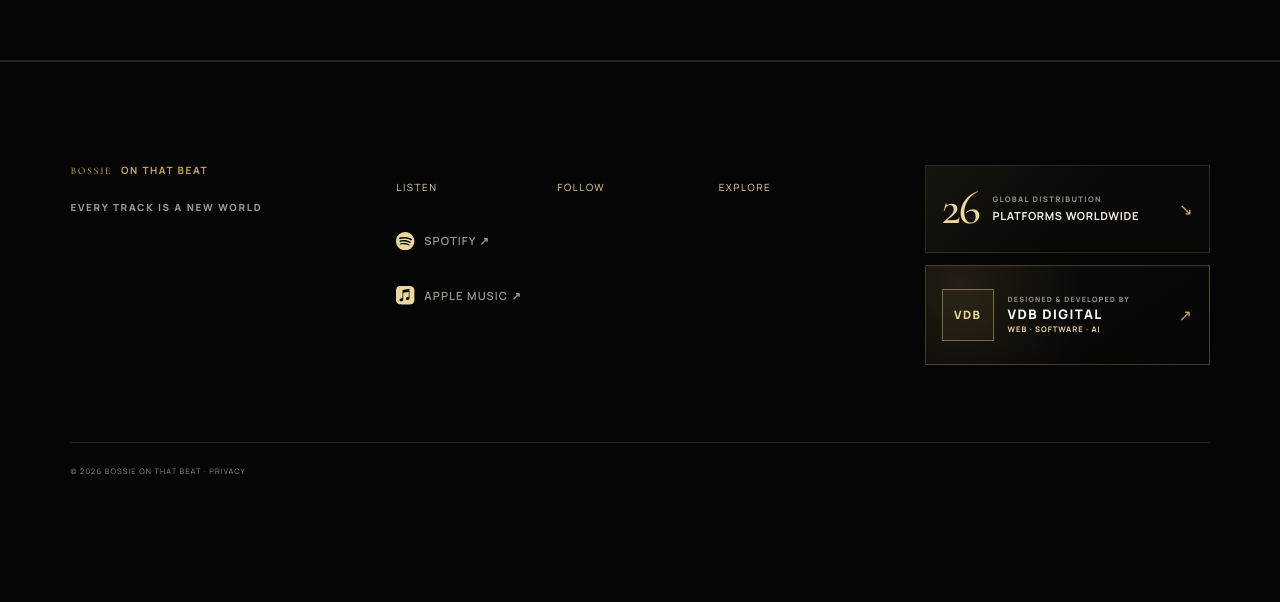
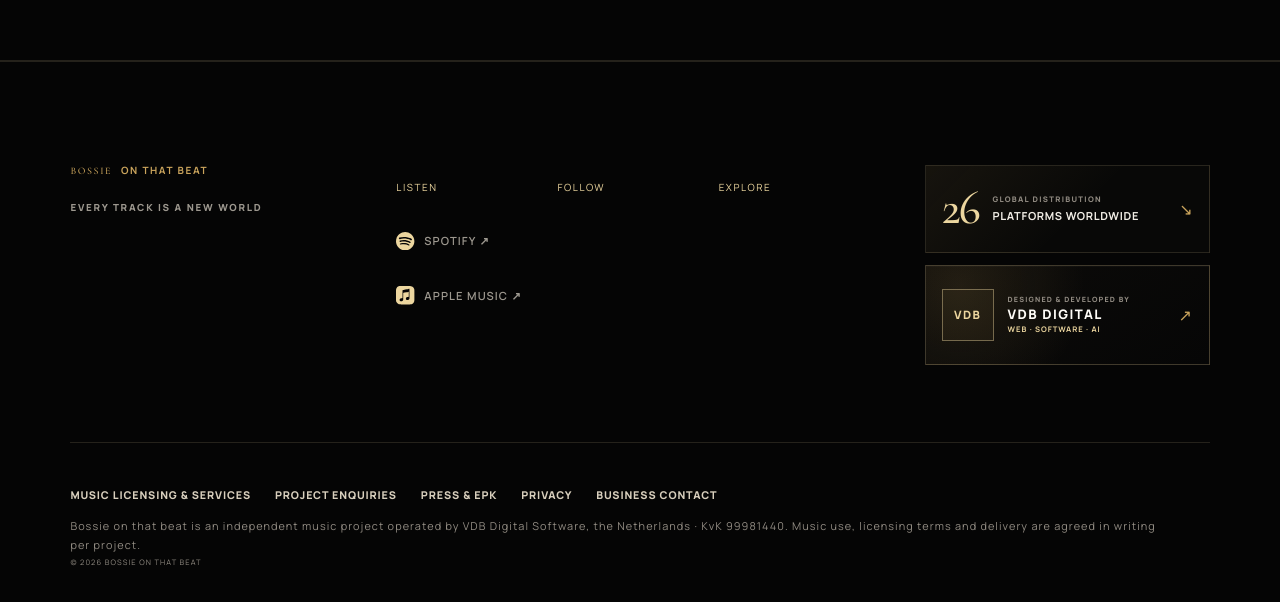
Before and after one commit to mvandenboslfgx/Bossie-on-that-beat, a Next.js app: page / in a window 1280 px wide. Shown: the part 8653-9255 px from the top of the page. Before the commit the page ends 9164 px from the top, so only its background shows below. Built offline with nearby package versions, Linux system fonts and the light colour scheme.

Commit message:
feat: clarify Bossie business identity, navigation and contact

```diff
--- a/components/SiteChrome.tsx
+++ b/components/SiteChrome.tsx
@@ -46,9 +46,18 @@ export function SiteFooter() {
       </div>
 
       <div className="footer-copy">
-        <small>
-          © 2026 BOSSIE ON THAT BEAT · <Link href="/privacy">PRIVACY</Link>
-        </small>
+        <nav className="footer-business-links" aria-label="Business and legal information">
+          <Link href="/industry">Music licensing &amp; services</Link>
+          <Link href="/request">Project enquiries</Link>
+          <Link href="/epk">Press &amp; EPK</Link>
+          <Link href="/privacy">Privacy</Link>
+          <a href="mailto:algemeen@vdbdigital.nl?subject=Bossie%20on%20that%20beat%20enquiry">Business contact</a>
+        </nav>
+        <p className="footer-legal-note">
+          Bossie on that beat is an independent music project operated by VDB Digital Software, the Netherlands · KvK 99981440.
+          Music use, licensing terms and delivery are agreed in writing per project.
+        </p>
+        <small>© {new Date().getFullYear()} BOSSIE ON THAT BEAT</small>
       </div>
     </footer>
   );
```
